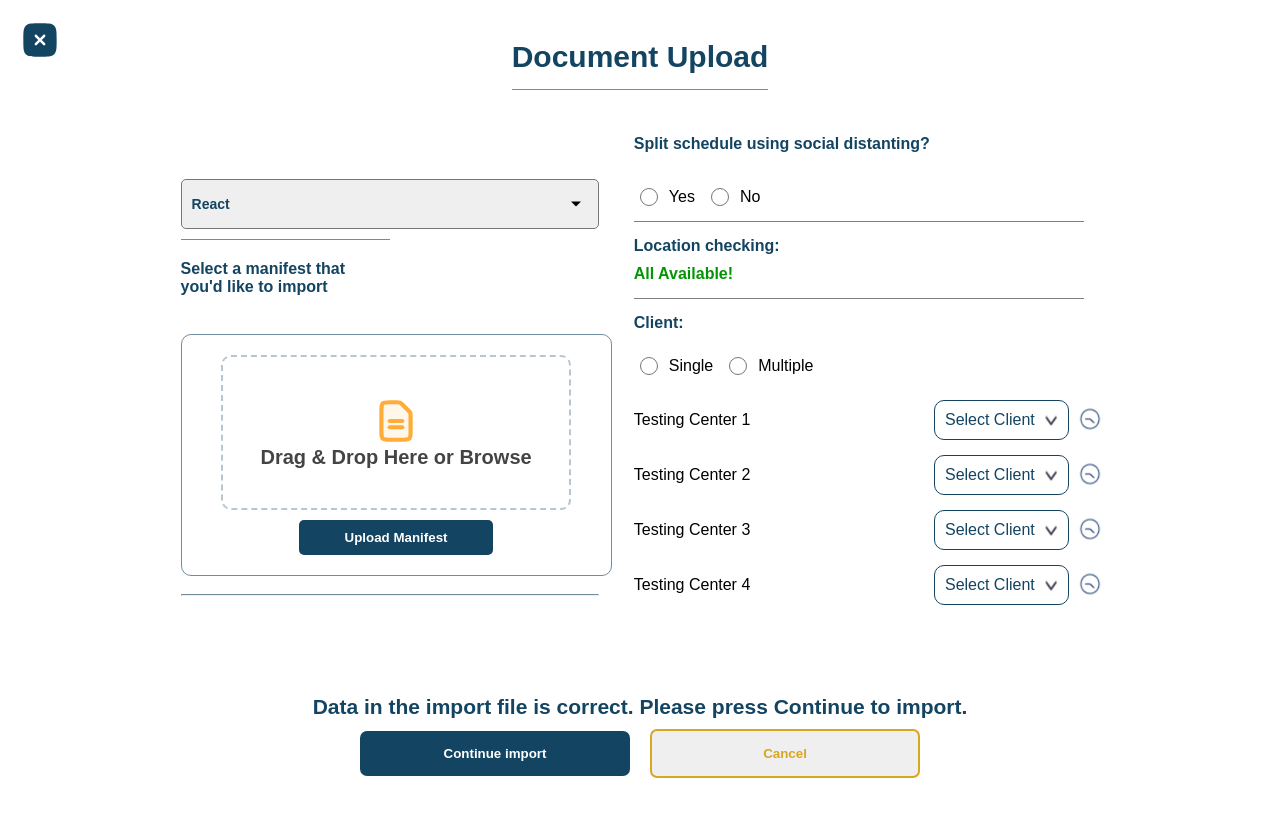
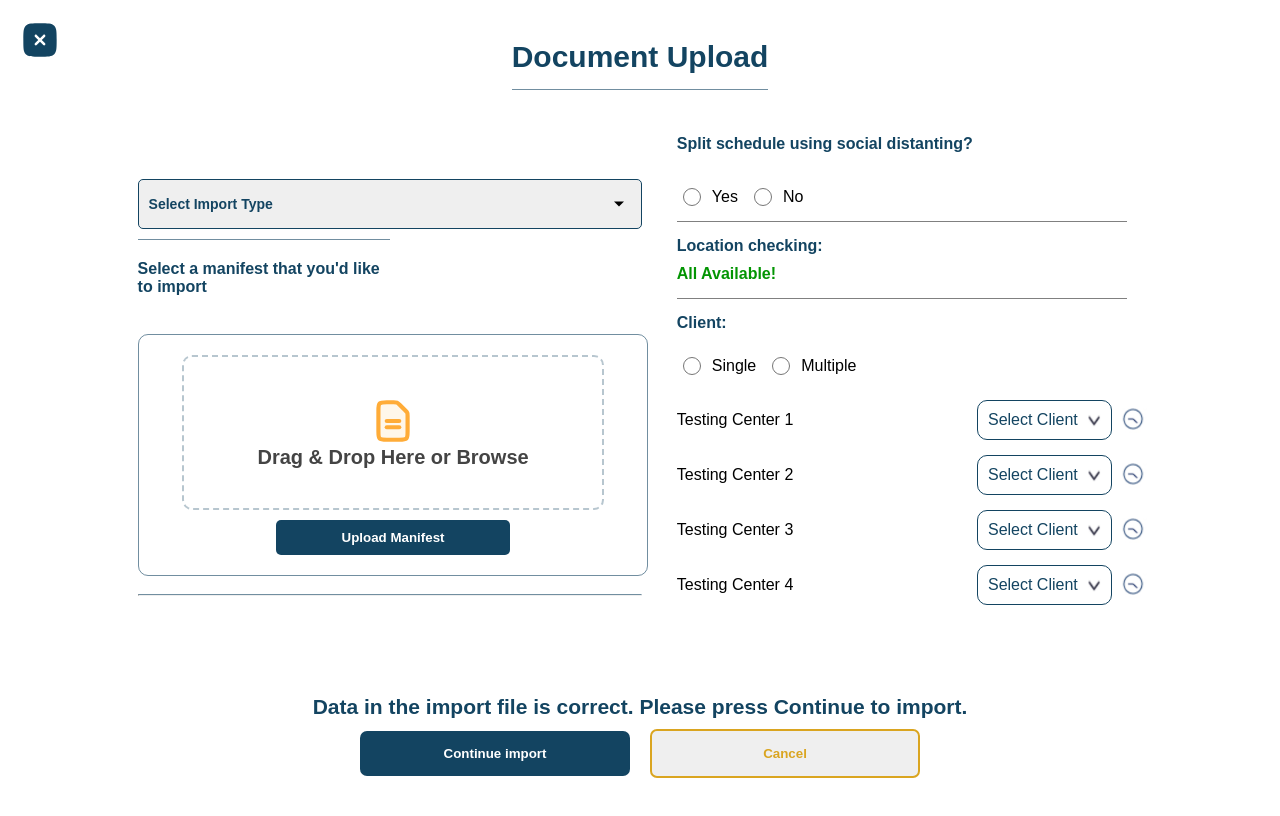
Before and after one commit to Faxraddin/Robby, a React (Create React App) app: page / in a window 1280 px wide. Shown: the top 816 px of the page. Built offline with nearby package versions, Linux system fonts and the light colour scheme.

Commit message:
made the select field better and now the placeholder text is also showing

```diff
--- a/src/components/Select.css
+++ b/src/components/Select.css
@@ -30,4 +30,6 @@
     appearance: none;
     -webkit-appearance: none;
     -moz-appearance: none;
+    border-color: rgb(19, 68, 97);
+    cursor: pointer;
 }
--- a/src/components/Select.js
+++ b/src/components/Select.js
@@ -3,7 +3,8 @@ import "./Select.css";
 const Select = ({ fields, placeholder }) => {
   return (
     <div className="custom-select-wrapper">
-      <select name="import_type" className="select_name" placeholder={placeholder}>
+      <select name="import_type" className="select_name" defaultValue="" placeholder={placeholder}>
+        <option value="" disabled hidden>{placeholder}</option>
         {fields.map((field) => (
           <option value={field} key={field}>
             {field}
@@ -11,7 +12,6 @@ const Select = ({ fields, placeholder }) => {
         ))}
       </select>
     </div>
-
   );
 };
 export default Select;
```
